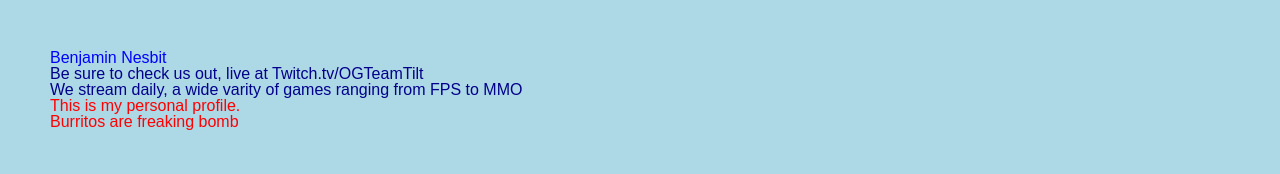
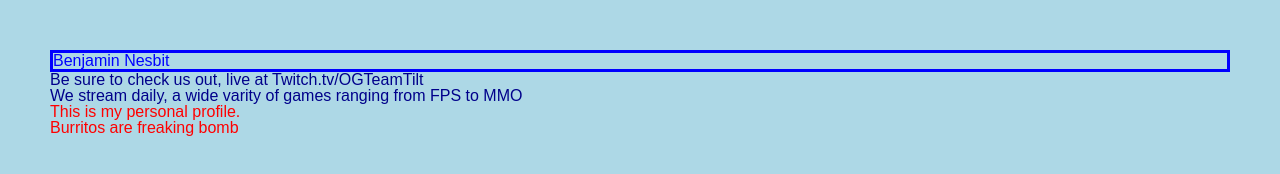
Before and after one commit to benesbit/xdoasx.github.io, a plain HTML site: page index.html in a window 1280 px wide. Drawn offline with Linux system fonts and the light colour scheme.

Commit message:
Attempt to make a border around h1

```diff
--- a/screen.css
+++ b/screen.css
@@ -63,7 +63,7 @@ p{
 }
 
 h1{
-  color: blue; font-size: 15; border: 3px darkblue;
+  color: blue; font-size: 15; border: 3px solid blue;
 }
 
 h2{
```
